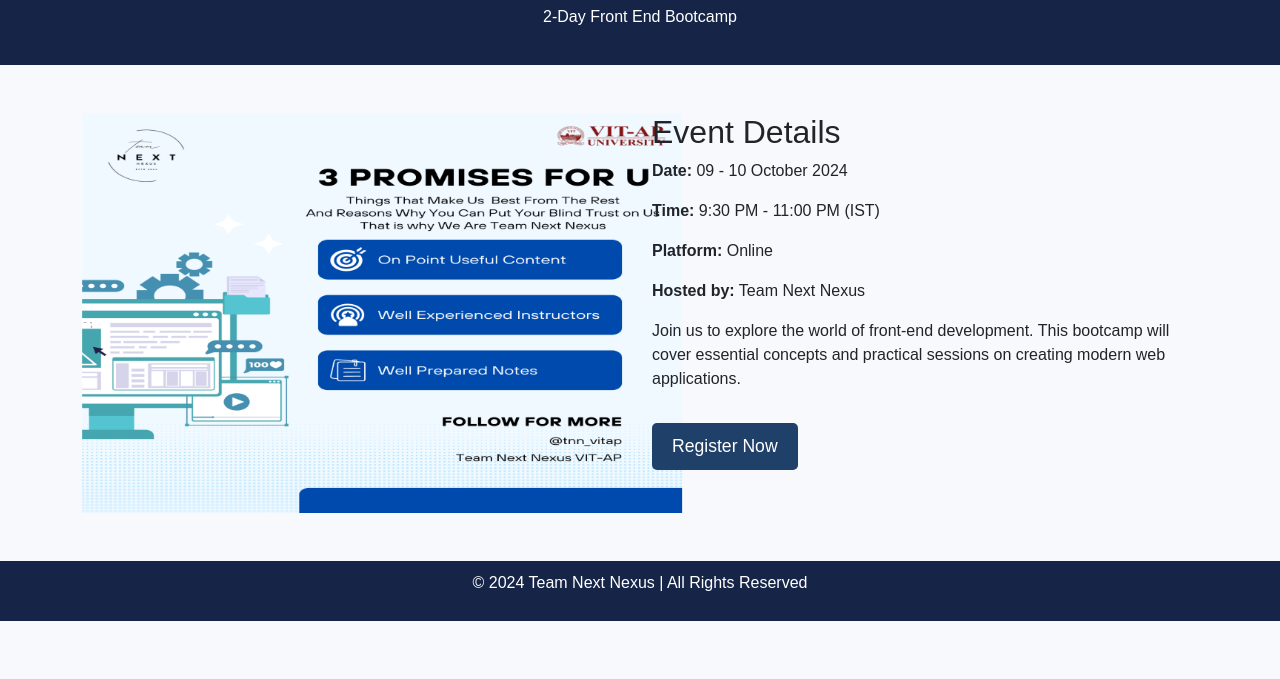
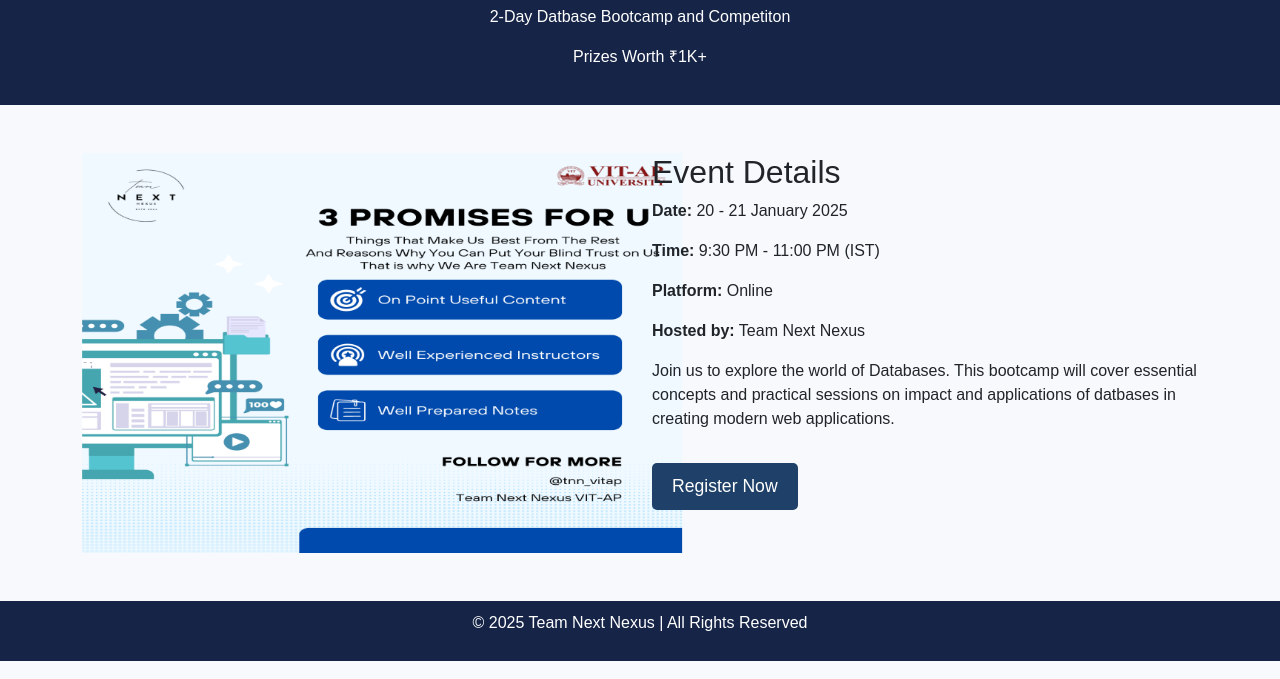
Before and after one commit to Tnn-vitap/xploring-web, a plain HTML site: page index.html in a window 1280 px wide. Shown: the part 121-800 px from the top of the page. Drawn offline with nearby package versions, Linux system fonts and the light colour scheme.

Commit message:
Update index.html

```diff
--- a/index.html
+++ b/index.html
@@ -167,7 +167,8 @@
             </div>
             <div class="event-header-title">
                 <h1>Xploring Web World</h1>
-                <p>2-Day Front End Bootcamp</p>
+                <p>2-Day Datbase Bootcamp and Competiton</p>
+                <p>Prizes Worth ₹1K+</p>
             </div>
         </div>
     </header>
@@ -182,14 +183,14 @@
             <div class="col-lg-6">
                 <div class="event-details">
                     <h2>Event Details</h2>
-                    <p><strong>Date:</strong> 09 - 10 October 2024</p>
+                    <p><strong>Date:</strong> 20 - 21 January 2025</p>
                     <p><strong>Time:</strong> 9:30 PM - 11:00 PM (IST)</p>
                     <p><strong>Platform:</strong> Online</p>
                     <p><strong>Hosted by:</strong> Team Next Nexus</p>
 
-                    <p>Join us to explore the world of front-end development. This bootcamp will cover essential concepts and practical sessions on creating modern web applications.</p>
+                    <p>Join us to explore the world of Databases. This bootcamp will cover essential concepts and practical sessions on impact and applications of datbases in creating modern web applications.</p>
 
-                    <a href="https://forms.gle/r2ZC15FtEjmTJs4L9" class="btn btn-custom mt-3">Register Now</a>
+                    <a href="https://forms.gle/tzsez2GPwq17ijzN8" class="btn btn-custom mt-3">Register Now</a>
                 </div>
             </div>
         </div>
@@ -198,7 +199,7 @@
 
     <!-- Footer -->
     <footer>
-        <p>&copy; 2024 Team Next Nexus | All Rights Reserved</p>
+        <p>&copy; 2025 Team Next Nexus | All Rights Reserved</p>
     </footer>
 
     <!-- Bootstrap 5 JS -->
```
